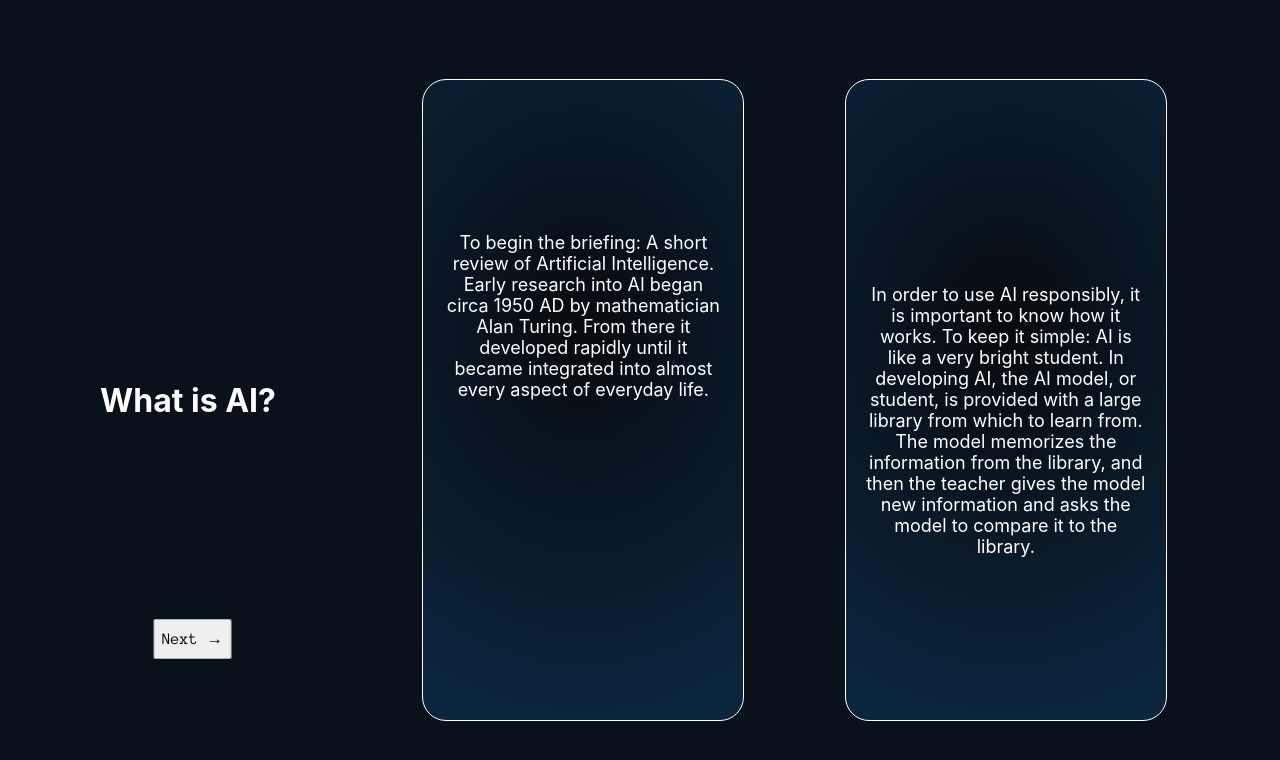
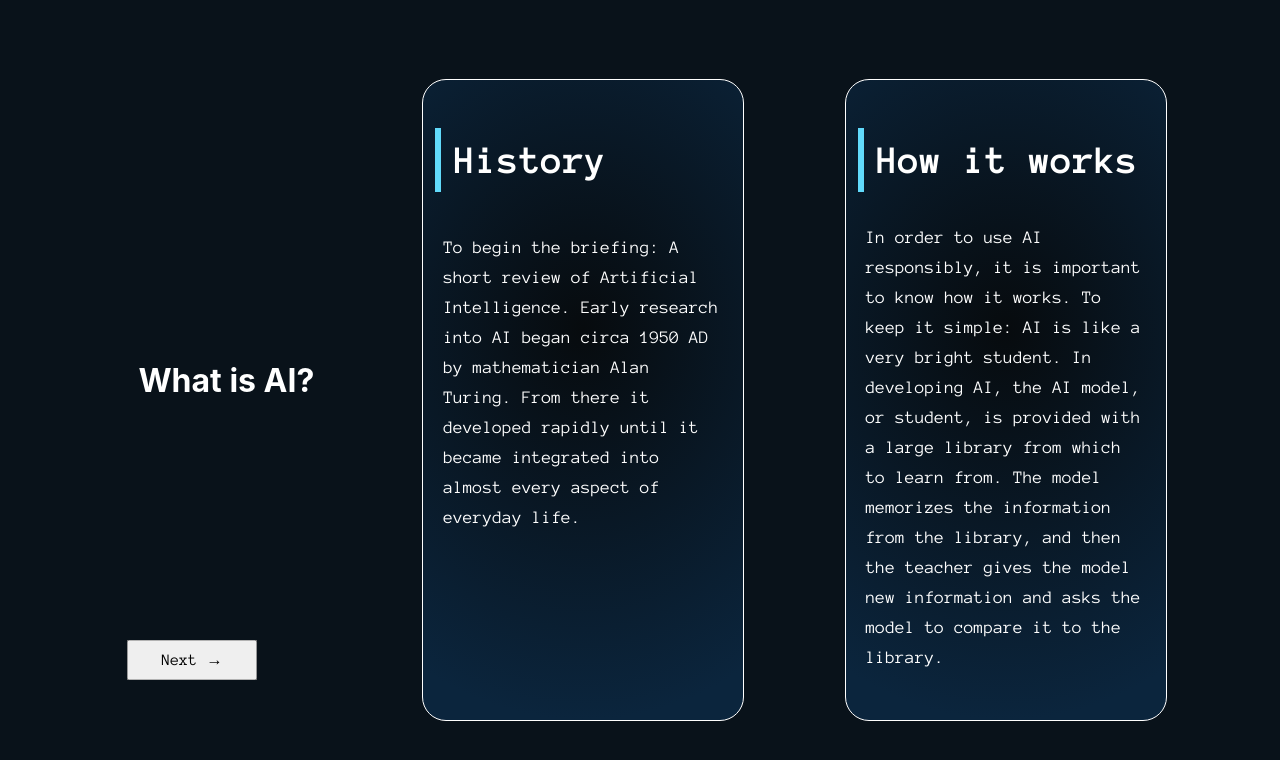
Before and after one commit to George-Taco/hack-bi-site, a React (Create React App) app: page /page_one in a window 1280 px wide. Shown: the top 760 px of the page. Built offline with nearby package versions, Linux system fonts and the light colour scheme.

Commit message:
Reformatting changes

```diff
--- a/src/App.css
+++ b/src/App.css
@@ -58,7 +58,7 @@
   margin: auto;
   z-index: -1;
   position: absolute;
-  top: 0;
+  top: -10vh;
 }
 
 .Home-Title {
@@ -137,6 +137,42 @@ flex-shrink: 0;
   float: left;
   padding: 100px;
 }
+
+.Header-Container1{
+  top: 30vh;
+  left: 3vw;
+  position: absolute;
+
+}
+
+.Card-Title1 {
+  font-family: 'Anonymous Pro Bold';
+  color: white;
+  font-size: 20px;
+  position: absolute;
+  left:34vw;
+  top: 16vh;
+  padding-left: 1vw;
+  padding-top: 0;
+  padding-bottom: 0;
+  border-left:6px solid #61dafb;
+  line-height: 10px;
+}
+.Card-Title2 {
+  font-family: 'Anonymous Pro Bold';
+  color: white;
+  font-size: 20px;
+  position: absolute;
+  left: 67vw;
+  top: 16vh;
+  padding-left: 1vw;
+  padding-top: 0;
+  padding-bottom: 0;
+  border-left:6px solid #61dafb;
+  line-height: 10px;
+}
+
+
 /* the two text boxes for page one*/
 .Card1{
 float: left;
@@ -145,23 +181,25 @@ border-radius: 24px;
 background: var(--radial, radial-gradient(101.54% 60.98% at 50% 39.02%, #070B0E 0%, #0B253D 100%));
 height:75vh;
 width: 35vh;
+line-height: 30px;
 padding: 20px;
 align-items: center;
-text-align: center;
+text-align: left;
+font-family: 'Anonymous Pro';
 }
 
 .Card2{
-
- display:flex;
- justify-content: right;
+  float: left;
   border: 1px white solid;
   border-radius: 24px;
   background: var(--radial, radial-gradient(101.54% 60.98% at 50% 39.02%, #070B0E 0%, #0B253D 100%));
   height:75vh;
   width: 35vh;
+  line-height: 30px;
   padding: 20px;
   align-items: center;
-  text-align: center;
+  text-align: left;
+  font-family: 'Anonymous Pro';
 }
 .HeaderContainer {
  float: left;
@@ -176,6 +214,8 @@ text-align: center;
   color: white;
   padding-top: 5vh;
   font-size: large;
+  position: relative;
+  top: 8vh;
 
 }
 .SpaceParent{
@@ -273,17 +313,18 @@ text-align: center;
   top: 45vh;
   left: 33vw;
 }
-.Home-Button-Container-ONE{
+.Button-Container1{
   position: absolute;
   z-index: 0;
-  top: 45vh;
-  left: 12vw;
+  top: 30vh;
+  left: 10vw;
+
 }
 
 .Page-Button1{
   color: black;
-  width: 6vw;
   height: 5vh;
+  width: 10vw;
   font-family: Anonymous Pro;
   font-size: 100%;
   left: 0;
--- a/src/pages/home.tsx
+++ b/src/pages/home.tsx
@@ -6,7 +6,7 @@ export default function home() {
         <div className="Home-Page">
             <img className="Full-Page-Image" src="AIWebsiteBackground.png"/>
             <img className="Home-Page-Line" src="HomePageLine.png"/>
-            <p className="Home-Title">LearnAIble</p>
+            <p className="Home-Title">NO LIE AI</p>
 
             <p className="Home-Text">&lt;&lt;Are You Ready to Begin?&gt;&gt;</p>
             <div className="Start-Button-Container"><a href="page_one"><button className="Start-Button">Start</button></a></div>
--- a/src/pages/page_one.tsx
+++ b/src/pages/page_one.tsx
@@ -3,12 +3,13 @@ import Header from "../components/Header";
 export default function page_one() {
     return (
         <div className="PageOne">
-       <div className="SpaceParent">
+        <div className="SpaceParent">
         <div className="HeaderContainer">
-        <h1 className="PageOneHeader">What is AI?</h1>
+        <div className="Header-Container1">
+            <h1 className="PageOneHeader">What is AI?</h1></div>
         </div>
         <div className="ButtonParent">
-        <div className="Home-Button-Container-ONE">
+        <div className="Button-Container1">
             <a href="page_two">
             <button className="Page-Button1">Next →</button>
             </a>
@@ -17,6 +18,7 @@ export default function page_one() {
         </div>
         <div className="SpaceParent">
         <div className="Card1">
+            <div className="Card-Title1"><h1>History</h1></div>
            <p className="PageOneText">To begin the briefing: A short review of Artificial Intelligence.
             Early research into AI began circa 1950 AD by mathematician Alan Turing. From there it developed rapidly until it became integrated into almost every aspect of everyday life.
             </p>
@@ -24,6 +26,7 @@ export default function page_one() {
         </div>
        <div className="SpaceParent">
         <div className="Card2">
+            <div className="Card-Title2"><h1>How it works</h1></div>
             <p className="PageOneText2">In order to use AI responsibly, it is important to know how it works. To keep it simple: AI is like a very bright student. In developing AI, the AI model, or student, is provided with a large library from which to learn from. The model memorizes the information from the library, and then the teacher gives the model new information and asks the model to compare it to the library. </p>
         </div>
         </div>
```
